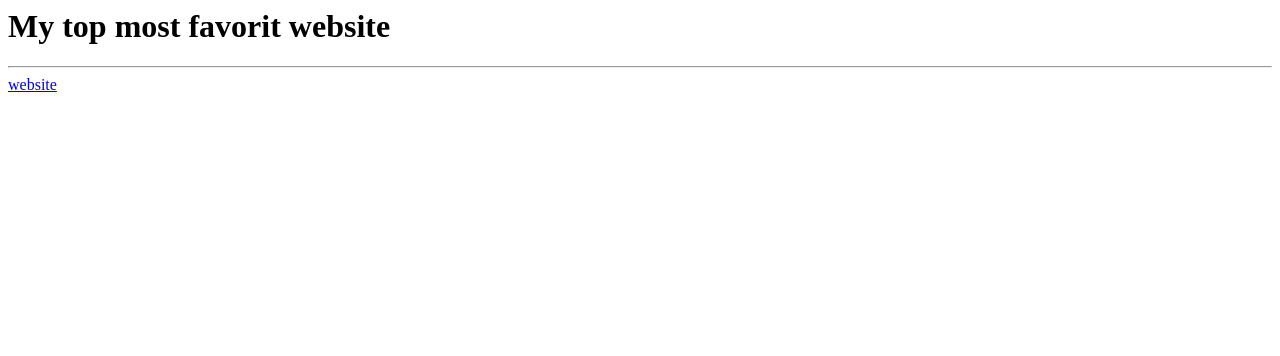
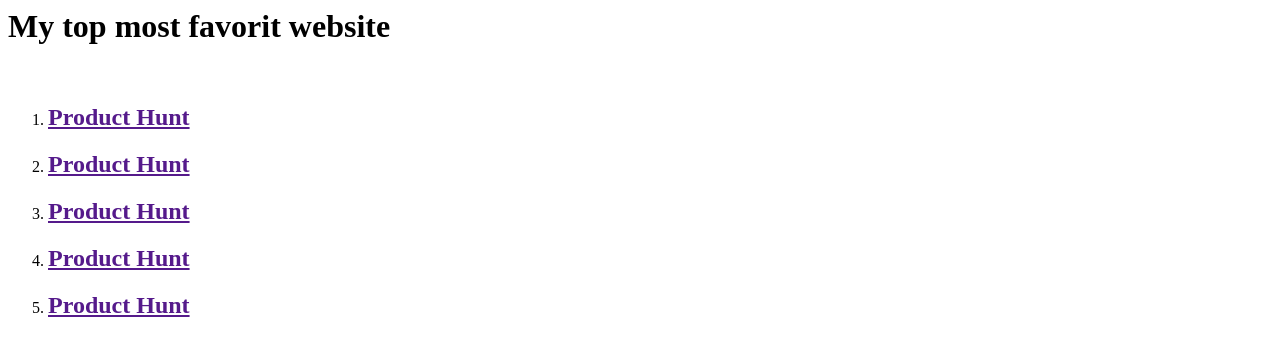
Before and after one commit to ansu555/webdev_-practises, a plain HTML site: page Practice/3.2_Anchor_Elements/index.html in a window 1280 px wide. Drawn offline with Linux system fonts and the light colour scheme.

Commit message:
Refactor anchor elements to use an ordered list for better structure and accessibility

```diff
--- a/Practice/3.2_Anchor_Elements/index.html
+++ b/Practice/3.2_Anchor_Elements/index.html
@@ -1,6 +1,22 @@
 <h1>
     My top most favorit website
 </h1>
-<hr />
-<a href="http://">website</a>
-<a href="http://" target="_self" rel="noopener noreferrer"></a>
+<br>
+<ol>
+    <li>
+       <h2> <a href="">Product Hunt</a></h2>
+    </li>
+    <li>
+        <h2> <a href="">Product Hunt</a></h2>
+    </li>
+    <li>
+<h2> <a href="">Product Hunt</a></h2>
+    </li>
+    <li>
+<h2> <a href="">Product Hunt</a></h2>
+    </li>
+    <li>
+ <h2> <a href="">Product Hunt</a></h2>
+    </li>
+
+</ol>
```
